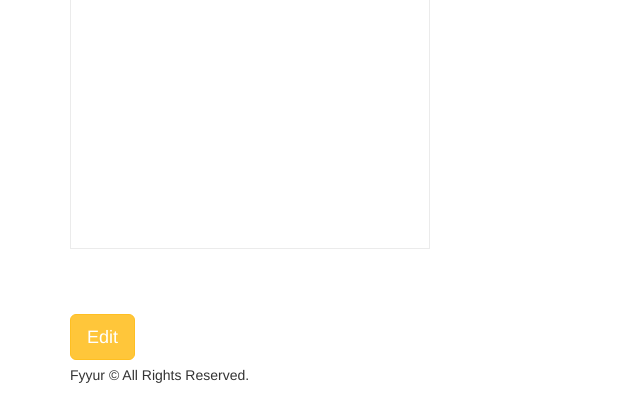
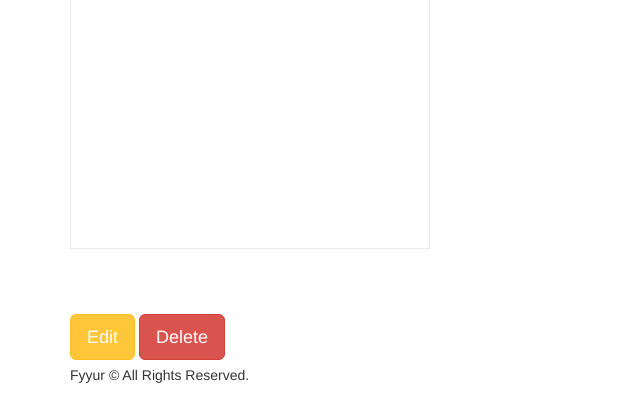
Before and after one commit to vestbroyek/flask_fyyur, a Flask app: page /venues/1 in a window 1280 px wide. Shown: the part 776-1196 px from the top of the page, without its empty margins (0-640 px from the left). Run offline with Flask 3, Linux system fonts and the light colour scheme; tables that the repository leaves empty hold one stand-in row (values such as "Sample post"); grey boxes marked "Sample" are stand-in pictures; some libraries are stand-ins or nearby versions.

Commit message:
Implement venue delete button

```diff
--- a/templates/pages/show_venue.html
+++ b/templates/pages/show_venue.html
@@ -76,5 +76,9 @@
 </section>
 
 <a href="/venues/{{ venue.id }}/edit"><button class="btn btn-primary btn-lg">Edit</button></a>
-
+<!-- Delete Button Form -->
+<form method="post" action="/venues/{{ venue.id }}" style="display: inline;">
+    <input type="hidden" name="_method" value="DELETE">
+    <button type="submit" class="btn btn-danger btn-lg">Delete</button>
+</form>
 {% endblock %}
```
